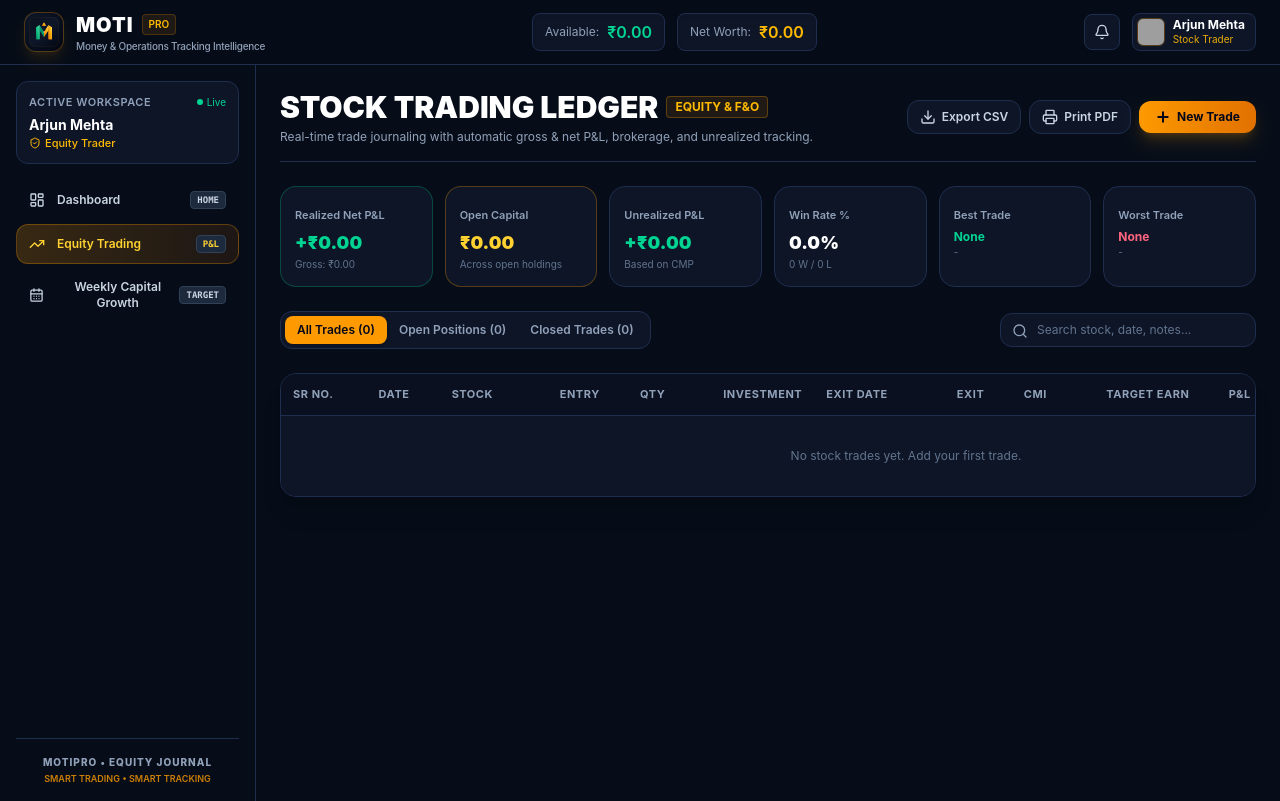
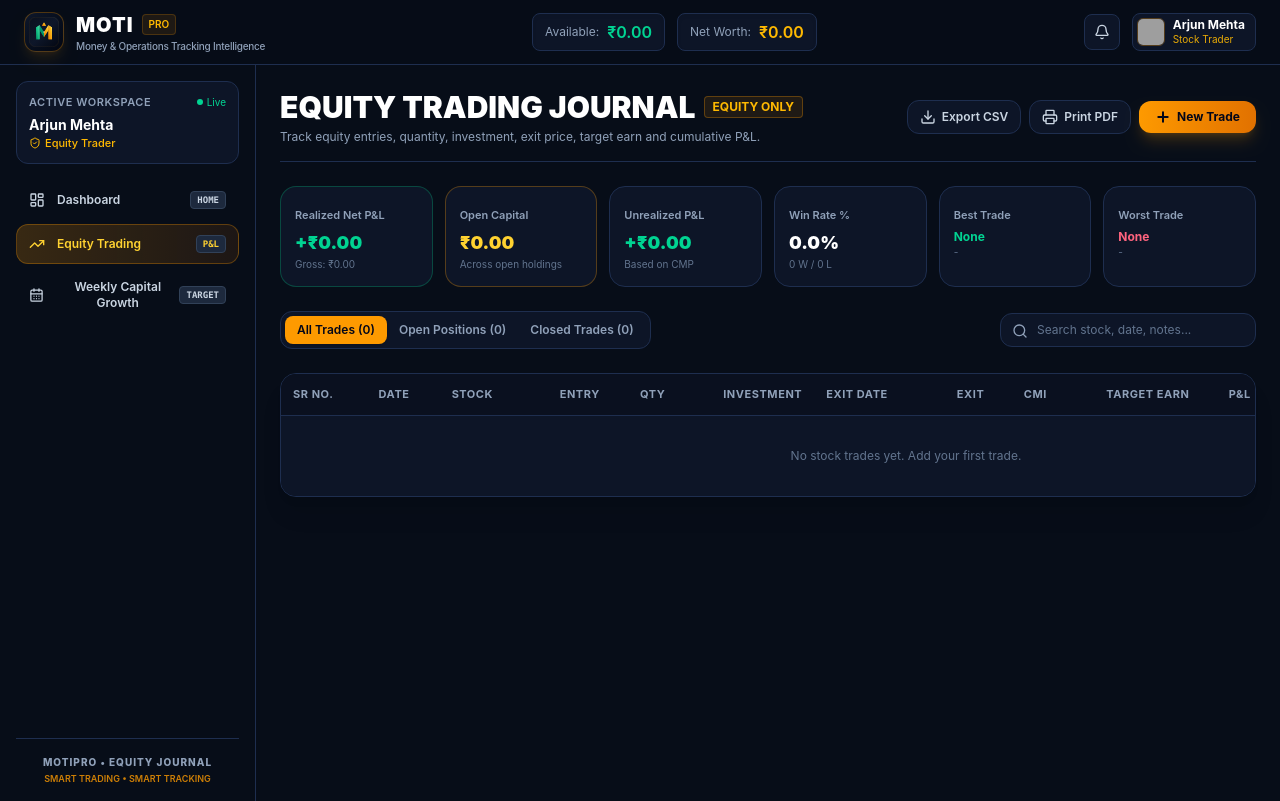
Before and after one commit to aarthak21-beep/MOTI-Money-Tracking-, a React (Vite) app: page / in a window 1280 px wide. Both pictures are taken after a click on the button 520 px from the left and 431 px from the top of the page. Built offline with nearby package versions, Linux system fonts and the light colour scheme; grey boxes are pictures that could not be loaded.

Commit message:
Label stock journal as equity-only trading

```diff
--- a/src/views/StockTradingView.tsx
+++ b/src/views/StockTradingView.tsx
@@ -331,13 +331,13 @@
       <div className="flex flex-col justify-between gap-4 sm:flex-row sm:items-center border-b border-[#1e2e4f] pb-4">
         <div>
           <div className="flex items-center space-x-2">
-            <h1 className="text-2xl font-black text-white sm:text-3xl">STOCK TRADING LEDGER</h1>
+            <h1 className="text-2xl font-black text-white sm:text-3xl">EQUITY TRADING JOURNAL</h1>
             <span className="rounded bg-amber-500/10 px-2 py-0.5 text-xs font-bold text-amber-400 border border-amber-500/30">
-              EQUITY & F&O
+              EQUITY ONLY
             </span>
           </div>
           <p className="mt-1 text-xs text-slate-400">
-            Real-time trade journaling with automatic gross & net P&L, brokerage, and unrealized tracking.
+            Track equity entries, quantity, investment, exit price, target earn and cumulative P&L.
           </p>
         </div>
 
```
